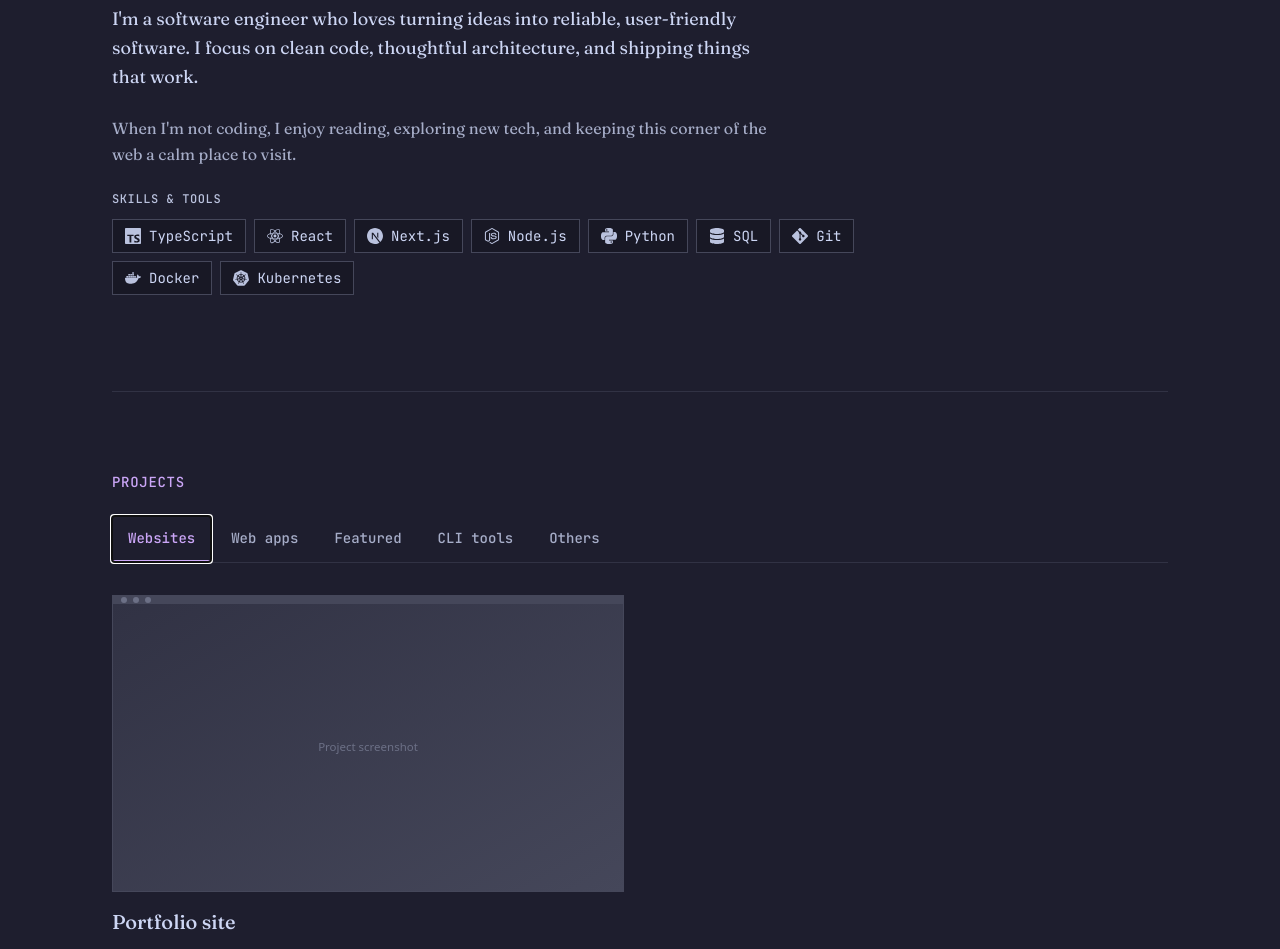
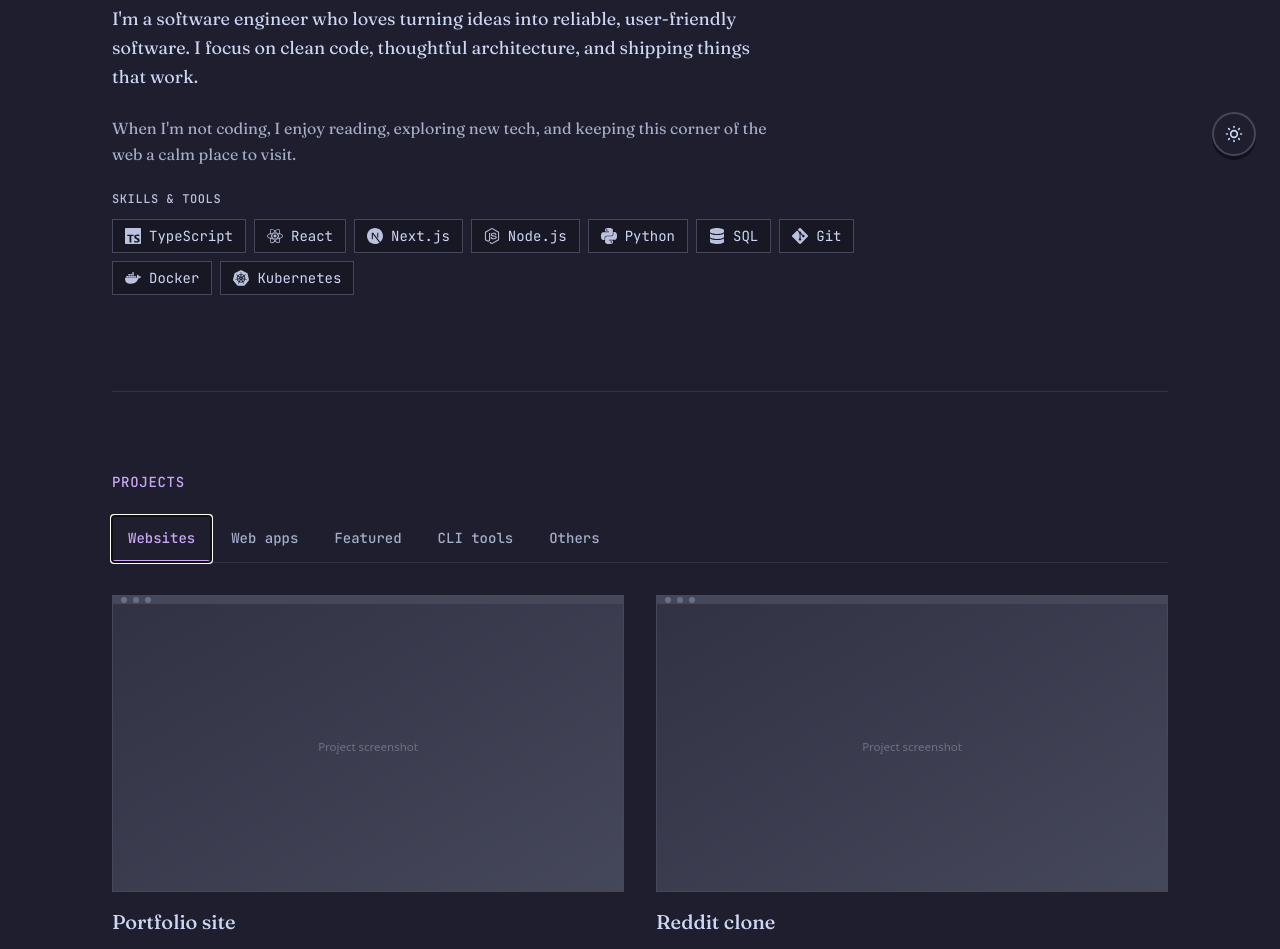
Before and after one commit to aman-git-r/amanrwt, a Next.js app: page / in a window 1280 px wide. Shown: the part 620-1569 px from the top of the page. Built offline with nearby package versions, Linux system fonts and the light colour scheme.

Commit message:
feat: add theme toggle component for light/dark mode and update layout to support theme persistence

```diff
--- /dev/null
+++ b/app/components/ThemeToggle.tsx
@@ -0,0 +1,51 @@
+'use client';
+
+import { useEffect, useState } from 'react';
+import { HiOutlineSun, HiOutlineMoon } from 'react-icons/hi';
+
+const THEME_KEY = 'theme';
+type Theme = 'mocha' | 'latte';
+
+export function ThemeToggle() {
+    const [theme, setThemeState] = useState<Theme>('mocha');
+    const [mounted, setMounted] = useState(false);
+
+    useEffect(() => {
+        setMounted(true);
+        const stored = (localStorage.getItem(THEME_KEY) as Theme) || 'mocha';
+        setThemeState(stored);
+    }, []);
+
+    const toggle = () => {
+        const next: Theme = theme === 'mocha' ? 'latte' : 'mocha';
+        setThemeState(next);
+        localStorage.setItem(THEME_KEY, next);
+        document.documentElement.className = `theme-${next}`;
+    };
+
+    if (!mounted) {
+        return (
+            <div
+                className="fixed bottom-6 right-6 z-50 h-11 w-11 rounded-full border-2 border-ctp-surface1 bg-ctp-base shadow-[0_4px_0_0_var(--ctp-crust)]"
+                aria-hidden
+            />
+        );
+    }
+
+    const isLight = theme === 'latte';
+
+    return (
+        <button
+            type="button"
+            onClick={toggle}
+            className="fixed bottom-6 right-6 z-50 flex h-11 w-11 items-center justify-center rounded-full border-2 border-ctp-surface1 bg-ctp-base text-ctp-text shadow-[0_4px_0_0_var(--ctp-crust)] transition-all duration-200 hover:-translate-y-0.5 hover:border-ctp-mauve hover:shadow-[0_6px_0_0_var(--ctp-crust)] hover:text-ctp-mauve active:translate-y-0.5 active:shadow-[0_1px_0_0_var(--ctp-crust)]"
+            aria-label={isLight ? 'Switch to dark mode' : 'Switch to light mode'}
+        >
+            {isLight ? (
+                <HiOutlineMoon className="h-5 w-5" aria-hidden />
+            ) : (
+                <HiOutlineSun className="h-5 w-5" aria-hidden />
+            )}
+        </button>
+    );
+}
--- a/app/data/projects.ts
+++ b/app/data/projects.ts
@@ -37,13 +37,24 @@ export const projects: Project[] = [
         image: '/projects/placeholder.svg',
     },
     {
-        id: 'cli-demo',
-        title: 'CLI tool example',
-        category: 'cli-tools',
+        id: 'reddit-clone',
+        title: 'Reddit clone',
+        category: 'websites',
         description:
-            'A small command-line utility for local development. Demonstrates parsing, config loading, and clear help output.',
-        techStack: ['Node.js', 'TypeScript', 'Commander'],
-        repoUrl: 'https://github.com/yourusername/example-cli',
+            'Reddit clone built with Next.js and Tailwind. Catppuccin theme, accessible tabs, and a calm reading experience.',
+        techStack: ['Next.js', 'TypeScript', 'Tailwind CSS', 'React'],
+        liveUrl: 'https://amanrwt.com',
+        repoUrl: 'https://github.com/yourusername/amanrwt',
         image: '/projects/placeholder.svg',
     },
+    // {
+    //     id: 'cli-demo',
+    //     title: 'CLI tool example',
+    //     category: 'cli-tools',
+    //     description:
+    //         'A small command-line utility for local development. Demonstrates parsing, config loading, and clear help output.',
+    //     techStack: ['Node.js', 'TypeScript', 'Commander'],
+    //     repoUrl: 'https://github.com/yourusername/example-cli',
+    //     image: '/projects/placeholder.svg',
+    // },
 ];
--- a/app/layout.tsx
+++ b/app/layout.tsx
@@ -1,5 +1,6 @@
 import type { Metadata, Viewport } from 'next';
 import { JetBrains_Mono, Fraunces } from 'next/font/google';
+import { ThemeToggle } from '@/app/components/ThemeToggle';
 import './globals.css';
 
 const jetbrainsMono = JetBrains_Mono({
@@ -53,11 +54,19 @@ export default function RootLayout({
     children: React.ReactNode;
 }>) {
     return (
-        <html lang="en" className="theme-mocha">
+        <html lang="en" suppressHydrationWarning>
+            <head>
+                <script
+                    dangerouslySetInnerHTML={{
+                        __html: `(function(){var t=localStorage.getItem('theme')||'mocha';document.documentElement.className='theme-'+t;})();`,
+                    }}
+                />
+            </head>
             <body
                 className={`${fraunces.variable} ${jetbrainsMono.variable} font-sans antialiased`}
             >
                 {children}
+                <ThemeToggle />
             </body>
         </html>
     );
```
